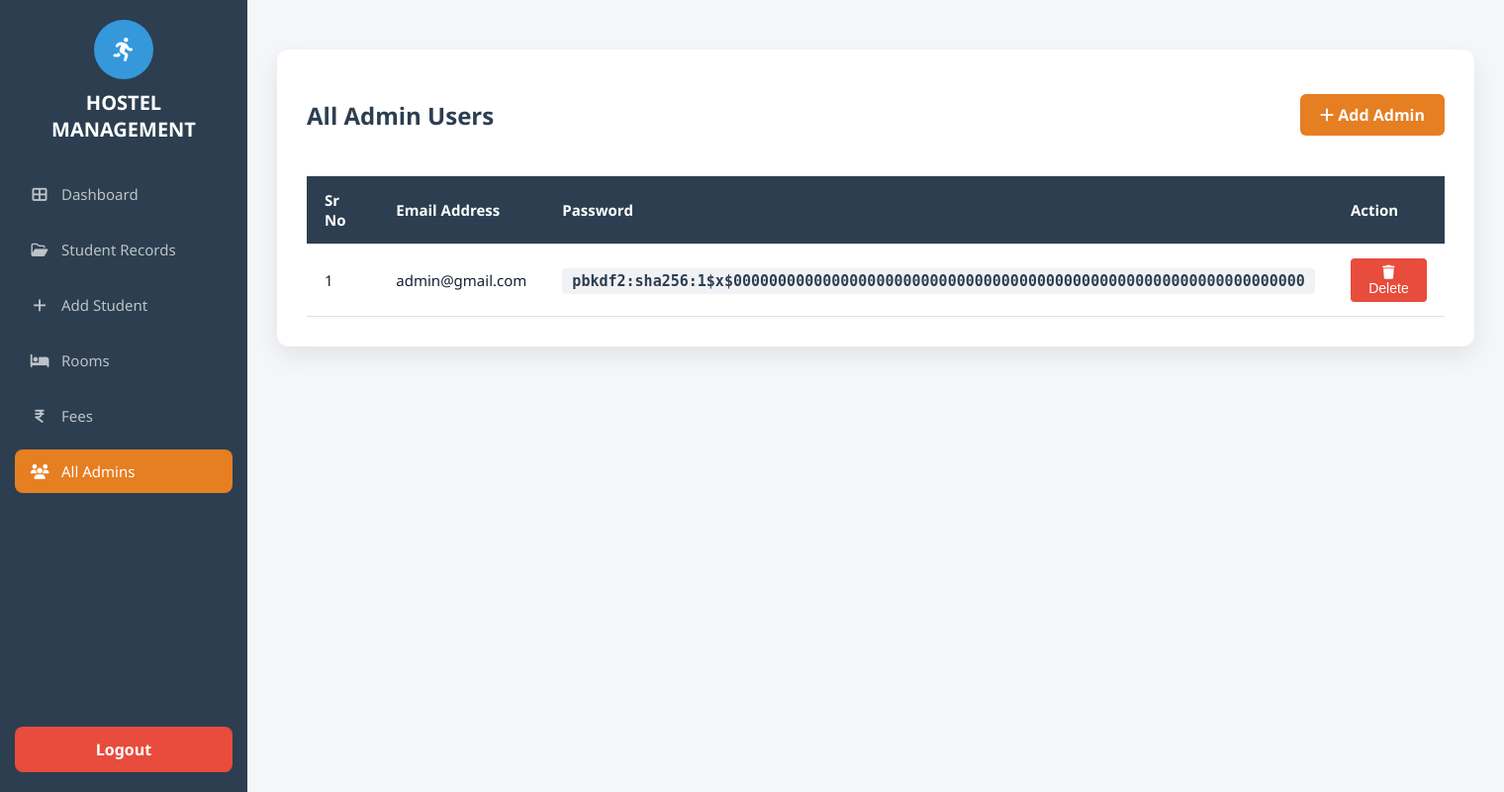
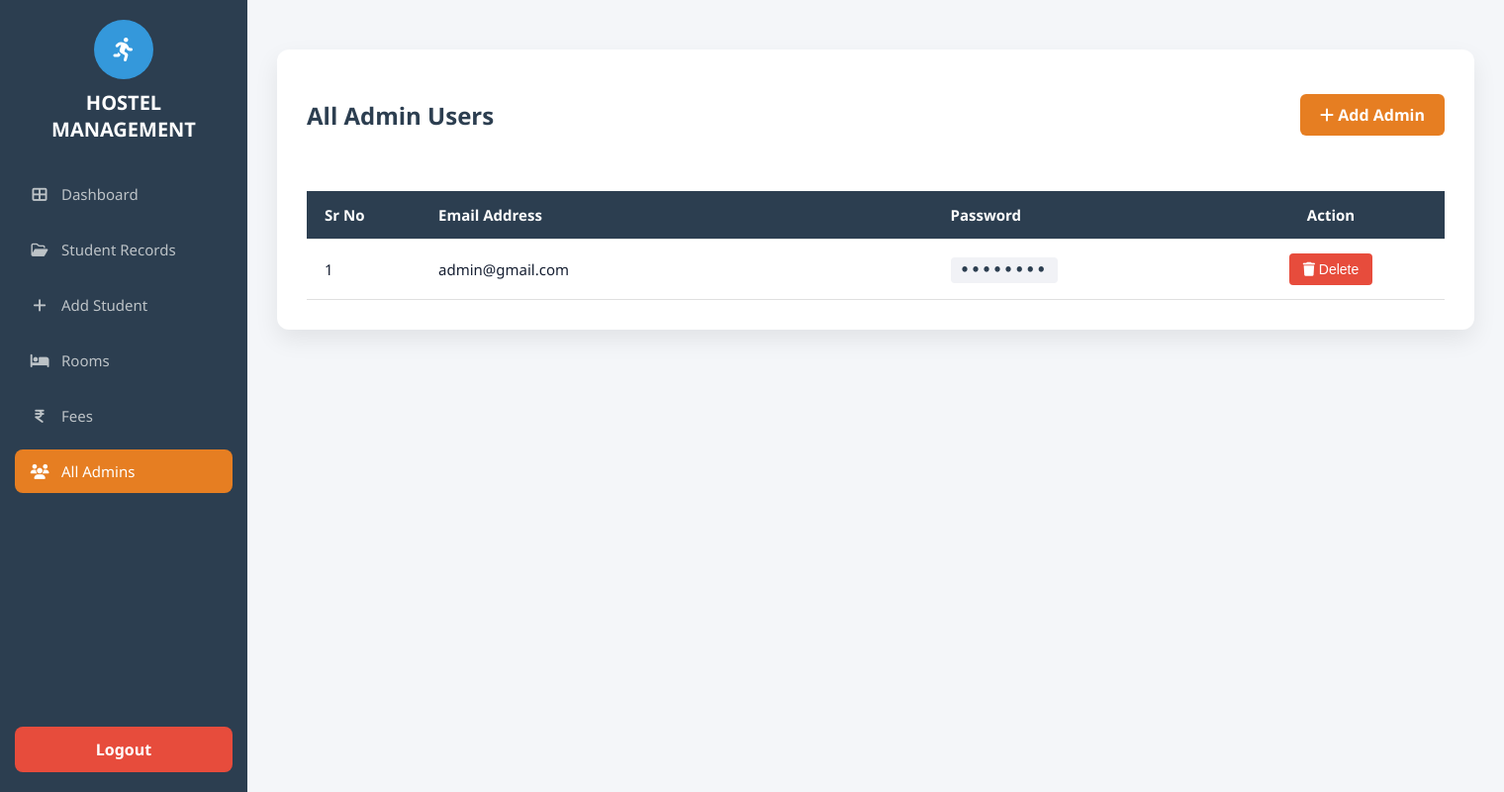
Before and after one commit to vishnushinde96/Hostel-Management-System, a Flask app: page /all_admins in a window 1520 px wide. Shown: the whole page at 99% size. Run offline with Flask 3, Linux system fonts and the light colour scheme; a user stored in the database is signed in; some libraries are stand-ins or nearby versions.

Commit message:
fix table alignment and mask hashed password in all_admins view

```diff
--- a/templates/all_admins.html
+++ b/templates/all_admins.html
@@ -20,6 +20,7 @@
             border-radius: 12px;
             box-shadow: 0 10px 25px rgba(0, 0, 0, 0.08);
             margin-top: 20px;
+            box-sizing: border-box;
         }
 
         .page-header {
@@ -49,10 +50,16 @@
             background-color: #d35400;
         }
 
+        .table-responsive {
+            width: 100%;
+            overflow-x: auto;
+        }
+
         .custom-table {
             width: 100%;
             border-collapse: collapse;
             margin-top: 15px;
+            table-layout: fixed;
         }
 
         .custom-table th,
@@ -61,6 +68,8 @@
             text-align: left;
             border-bottom: 1px solid #e0e0e0;
             font-size: 15px;
+            word-wrap: break-word;
+            overflow-wrap: break-word;
         }
 
         .custom-table th {
@@ -80,13 +89,14 @@
             font-family: monospace;
             color: #2c3e50;
             font-weight: 600;
+            letter-spacing: 2px;
         }
 
         .btn-delete {
             background-color: #e74c3c;
             color: white;
             border: none;
-            padding: 6px 12px;
+            padding: 8px 14px;
             border-radius: 4px;
             cursor: pointer;
             font-size: 14px;
@@ -144,12 +154,6 @@
                             <span>Fees</span>
                         </a>
                     </li>
-                       <!-- <li class="menu-item">
-                        <a href="/add_admin" class="menu-link">
-                            <i class="fa-solid fa-user-plus"></i>
-                            <span>Add Admin</span>
-                        </a>
-                    </li> -->
                     <li class="menu-item">
                         <a href="/all_admins" class="menu-link active">
                             <i class="fa-solid fa-users"></i>
@@ -173,23 +177,23 @@
                     <a href="/add_admin" class="btn-add"><i class="fa-solid fa-plus"></i> Add Admin</a>
                 </div>
 
+                <div class="table-responsive">
                     <table class="custom-table">
                         <thead>
                             <tr>
-                            <th>Sr No</th>
-                            <th>Email Address</th>
-                            <th>Password</th>
-                            <th>Action</th>
+                                <th style="width: 10%;">Sr No</th>
+                                <th style="width: 45%;">Email Address</th>
+                                <th style="width: 25%;">Password</th>
+                                <th style="width: 20%; text-align: center;">Action</th>
                             </tr>
                         </thead>
                         <tbody>
                             {% for admin in admins %}
                             <tr>
-                            <!-- 🔴 admin.id ऐवजी loop.index जोडले आहे -->
                                 <td>{{ loop.index }}</td>
                                 <td>{{ admin.email }}</td>
-                            <td><span class="password-badge">{{ admin.password }}</span></td>
-                            <td>
+                                <td><span class="password-badge">••••••••</span></td>
+                                <td style="text-align: center;">
                                     <form id="delete-form-{{ admin.id }}" action="/delete_admin/{{ admin.id }}"
                                         method="POST" style="display:inline;">
                                         <button type="button" class="btn-delete"
@@ -206,6 +210,7 @@
                             {% endfor %}
                         </tbody>
                     </table>
+                </div>
             </div>
         </main>
         <!-- Main Content Ends -->
```
Lines whose indentation alone changed are shown as unchanged.
